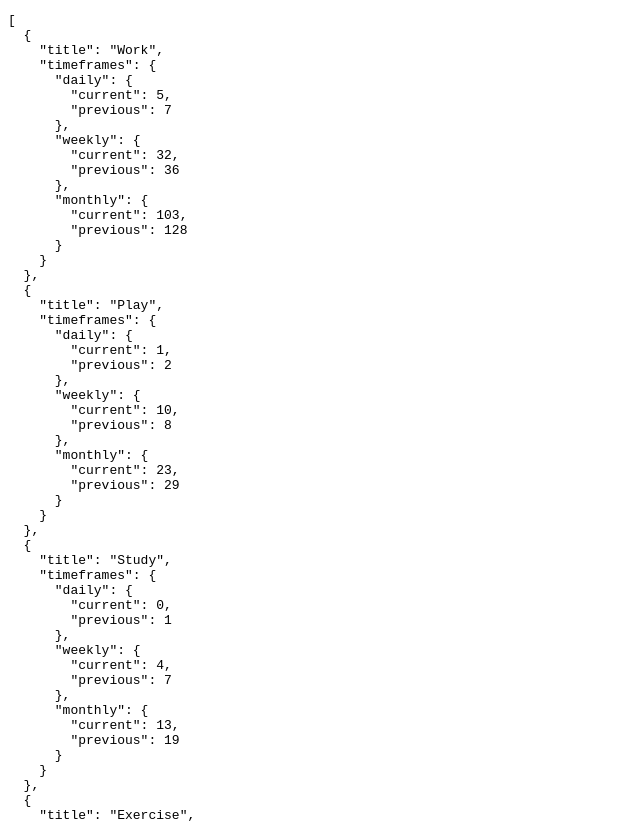
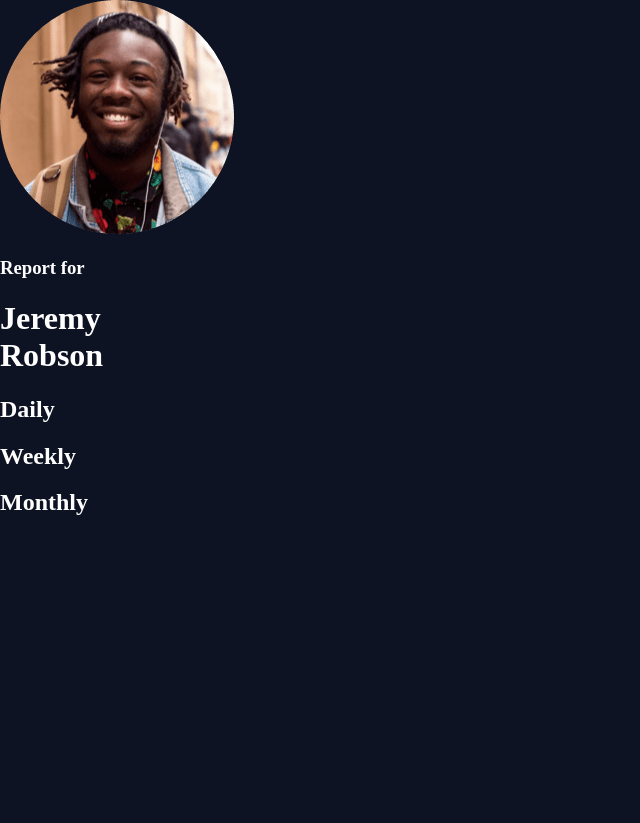
Before and after one commit to ArthurVRoost/React-Time-Tracking, a React (Vite) app: page / in a window 1280 px wide. Shown: the top 823 px of the page, without its empty margins (0-640 px from the left). After the commit the page ends 800 px from the top, so only its background shows below. Built offline with nearby package versions, Linux system fonts and the light colour scheme.

Commit message:
css body

```diff
--- a/src/App.css
+++ b/src/App.css
@@ -0,0 +1,7 @@
+body{
+  margin: 0;
+  padding: 0;
+  box-sizing: border-box;
+  background-color: #0D1323;
+  color: white;
+}
--- a/src/App.jsx
+++ b/src/App.jsx
@@ -1,12 +1,14 @@
 import data from './data/data.json';
 import './App.css'
+import Personnes from './Components/Personnes/Personnes';
 
 function App() {
 
 
   return (
     <>
-      <pre>{JSON.stringify(data, null, 2)}</pre>
+    <Personnes/>
+      {/* <pre>{JSON.stringify(data, null, 2)}</pre> */}
     </>
   )
 }
--- a/src/Components/Personnes/Personnes.jsx
+++ b/src/Components/Personnes/Personnes.jsx
@@ -3,7 +3,18 @@ import './personnes.css'
 export default function Personnes() {
     return(
         <>
-
+        <div className='divPersonnes'>
+            <div className='divPersonnesDiv1'>
+                <img src="../../src/assets/images/image-jeremy.png" alt="" />
+                <h3>Report for</h3>
+                <h1>Jeremy <br />Robson</h1>
+            </div>
+            <div className='divPersonnesDiv2'>
+                <h2>Daily</h2>
+                <h2>Weekly</h2>
+                <h2>Monthly</h2>
+            </div>
+        </div>
         </>
     )
 }
```
